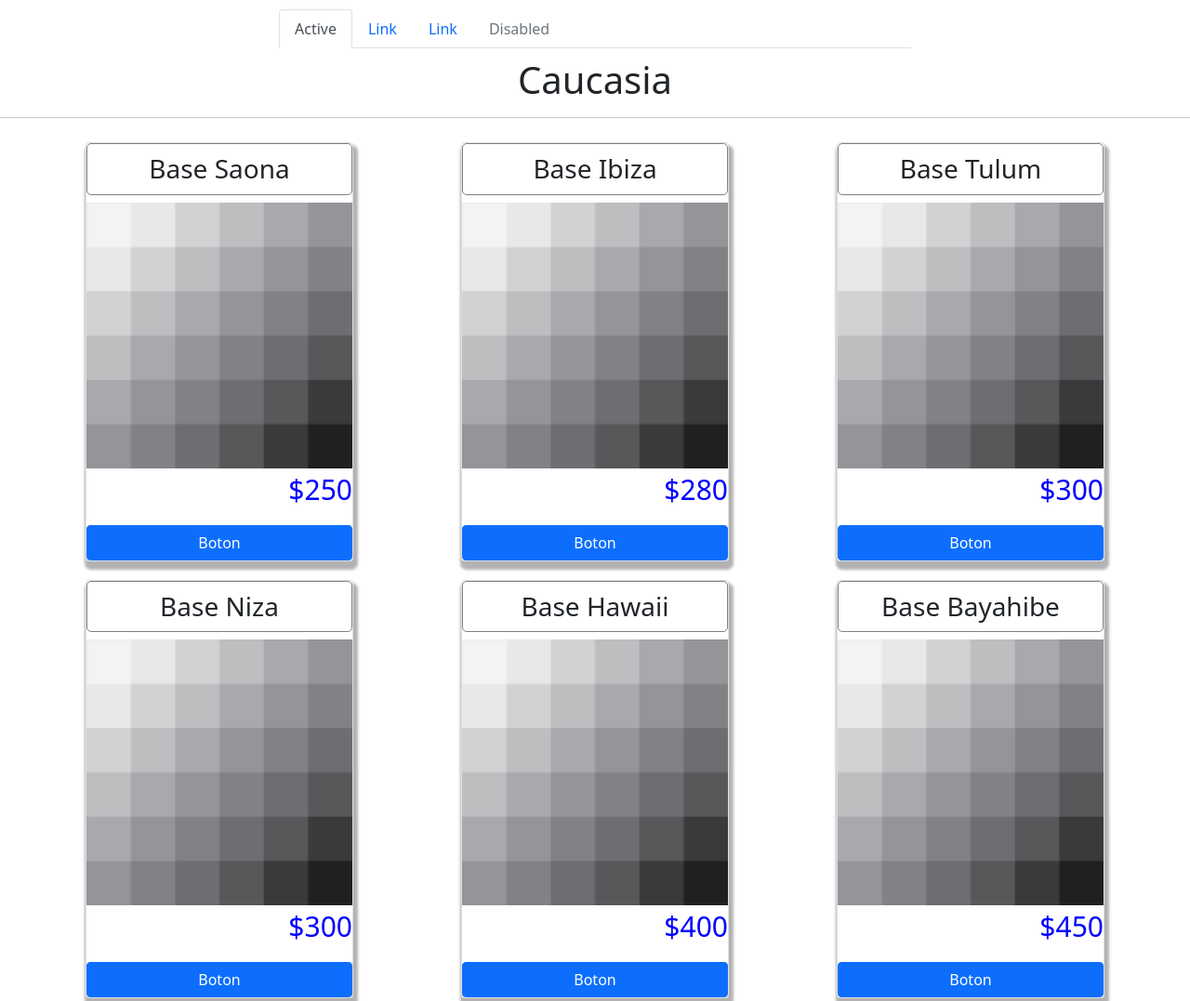
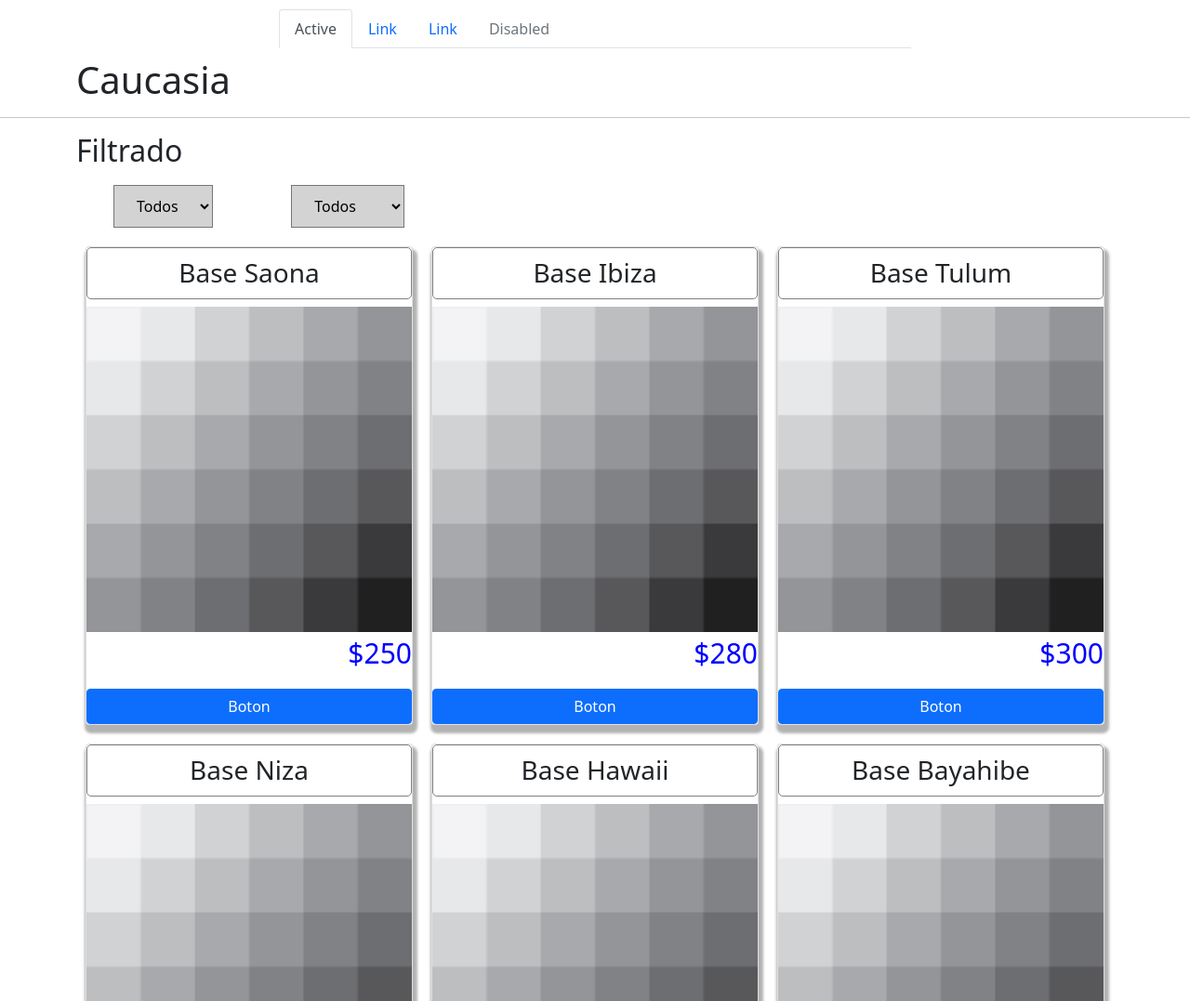
Before and after one commit to AgusIglesias72/Caucasia, a website: page index.html in a window 1280 px wide. Shown: the top 1077 px of the page at 93% size. Drawn offline with nearby package versions, Linux system fonts and the light colour scheme.

Commit message:
Cambie algunas cosas por funcionalidades de JQuery

```diff
--- a/index.html
+++ b/index.html
@@ -8,6 +8,8 @@
     <link href="https://cdn.jsdelivr.net/npm/bootstrap@5.1.0/dist/css/bootstrap.min.css" rel="stylesheet" integrity="sha384-KyZXEAg3QhqLMpG8r+8fhAXLRk2vvoC2f3B09zVXn8CA5QIVfZOJ3BCsw2P0p/We" crossorigin="anonymous">
     <!-- Styles Css -->
     <link rel="stylesheet" href="css/styles.css">
+    <!--JQuery-->
+    <script src="https://code.jquery.com/jquery-3.6.0.min.js" integrity="sha256-/xUj+3OJU5yExlq6GSYGSHk7tPXikynS7ogEvDej/m4=" crossorigin="anonymous"></script>
 
     <title>Document</title>
 </head>
@@ -31,8 +33,30 @@
     <h1 id="title">Caucasia</h1>
     <hr>
 
+
+    <!-- FILTROS -->
+
+
+  <div class="container">
+    <h2 id="filtrado">Filtrado</h2>
+    <select id="tipo">
+      <option value="Todos">Todos</option>
+      <option value="Base">Bases</option>
+      <option value="Deco">Deco</option>
+      <option value="Velas">Velas</option>
+      <option value="Spa">Spa</option>
+      <option value="Otros">Otros</option>
+  </select>
+
+  <select id="precios">
+    <option value="0">Todos</option>
+    <option value="1">0 - 1000</option>
+    <option value="2">+1000</option>
+  </select>
+  </div>
+
     <main id="contenedor-productos" class="container">
-
+      <!-- Mediante Js Agrego los Divs-->
     </main>
 
     <table class="table container">
--- a/js/main.js
+++ b/js/main.js
@@ -1,11 +1,11 @@
 carrito = []
 
-const titulo = document.getElementById('title')
-titulo.classList.add('container', 'titulo')
+const titulo = $('#title')
+titulo.addClass('container', 'titulo')
 
-const contenedor = document.getElementById('contenedor-productos')
+const contenedor = $('#contenedor-productos')
 
-const tabla = document.getElementById('tabla-contenedor')
+const tabla = $('#tabla-contenedor')
 
 
 const mostrarCompra = () => {
@@ -30,21 +30,76 @@ const agregarCarrito = (prodId) => {
     mostrarCompra()
 }
 
-for (const producto of stockTotal) {
+const mostrarProductos = (array) => {
 
-    const div = document.createElement('div')
+    contenedor.html = ""
 
-    div.className = "card producto"
-    div.style.width = "18rem"
+    for (const producto of array){
 
-    div.innerHTML = `
-        <h3>${producto.nombre}</h3>
-        <img src=${producto.img}>
-        <p>$${producto.precio}</p>
-        <a onclick="agregarCarrito(${producto.id})" class="btn btn-primary" id="botonCarrito">Boton</a>
-    `
-    contenedor.appendChild(div)
+        contenedor.append(`
+
+            <div class="card producto">
+            <h3>${producto.nombre}</h3>
+            <img src=${producto.img}>
+            <p>$${producto.precio}</p>
+            <a onclick="agregarCarrito(${producto.id})" class="btn btn-primary" id="botonCarrito">Boton</a>
+            </div>
+
+        `)
+
+        $(".producto").css("width" , "22rem")
+    }
 }
+
+mostrarProductos(stockTotal)
+
+// FILTRADO
+const filtroTipo = $("#tipo")
+const filtroPrecio = $("#precios")
+
+const filtrado = () => {
+    let valorTipo = filtroTipo.value
+    let valorPrecio = filtroPrecio.value
+
+    let productosFiltrados = []
+
+    if (valorTipo == "Todos"){
+        productosFiltrados = stockTotal
+    } else {
+        productosFiltrados = stockTotal.filter( el => el.tipo == filtroTipo.value)
+    }
+
+    if (valorPrecio == 1){
+        productosFiltrados = productosFiltrados.filter( el => el.precio <= 1000)
+    } else if (valorPrecio == 2){
+        productosFiltrados = productosFiltrados.filter( el => el.precio >= 1000)
+    }
+
+    mostrarProductos(productosFiltrados)
+}
+
+filtroTipo.addEventListener('change', ()=>{
+    filtrado()
+})
+filtroPrecio.addEventListener('change', ()=>{
+    filtrado()
+})
+
+// for (const producto of stockTotal) {
+
+//     const div = document.createElement('div')
+
+//     div.className = "card producto"
+//     div.style.width = "18rem"
+
+//     div.innerHTML = `
+//         <h3>${producto.nombre}</h3>
+//         <img src=${producto.img}>
+//         <p>$${producto.precio}</p>
+//         <a onclick="agregarCarrito(${producto.id})" class="btn btn-primary" id="botonCarrito">Boton</a>
+//     `
+//     contenedor.appendChild(div)
+// }
 
 
 console.log(carrito)
--- a/scss/styles.scss
+++ b/scss/styles.scss
@@ -33,3 +33,9 @@ body{
         font-size: 30px;
     }
 }
+
+#tipo, #precios{
+    margin: 10px 40px;
+    padding: 10px 20px;
+    background-color: lightgrey;
+}
```
Also changed, not shown: css/styles.css.
